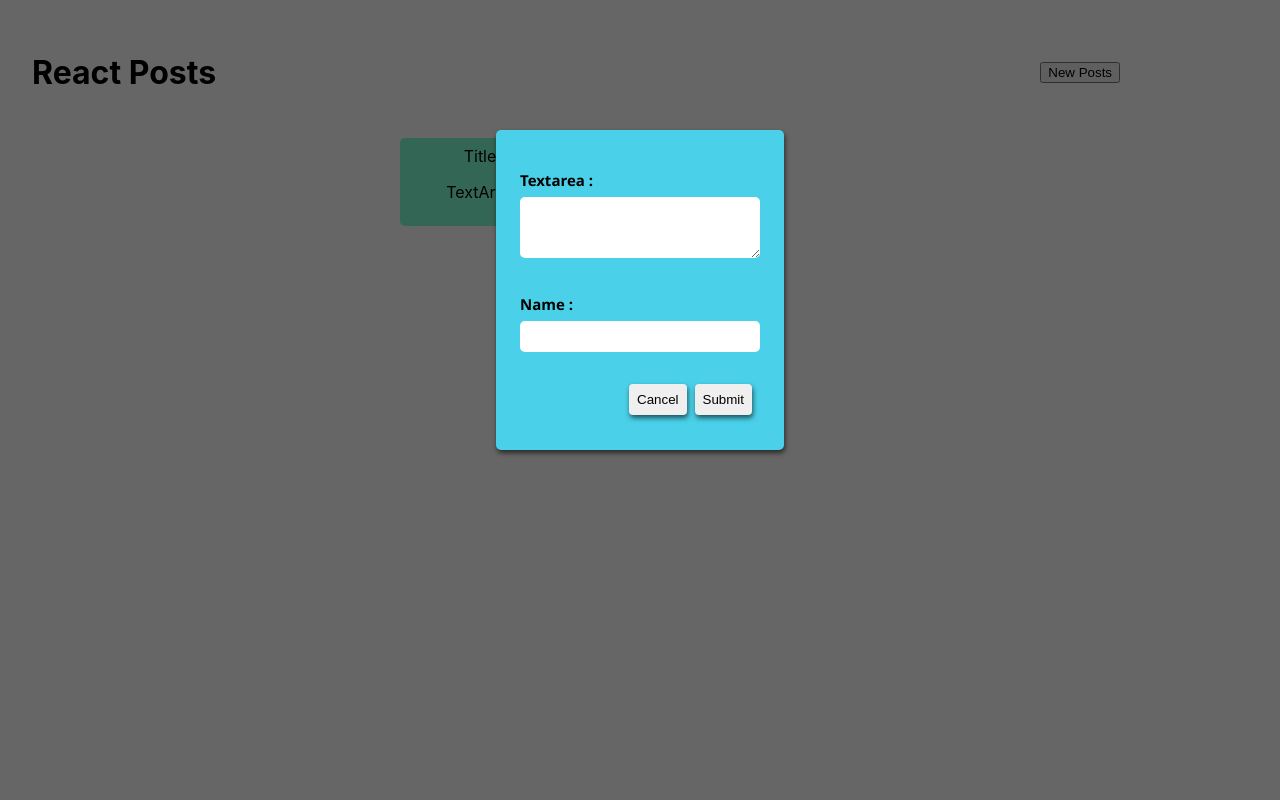
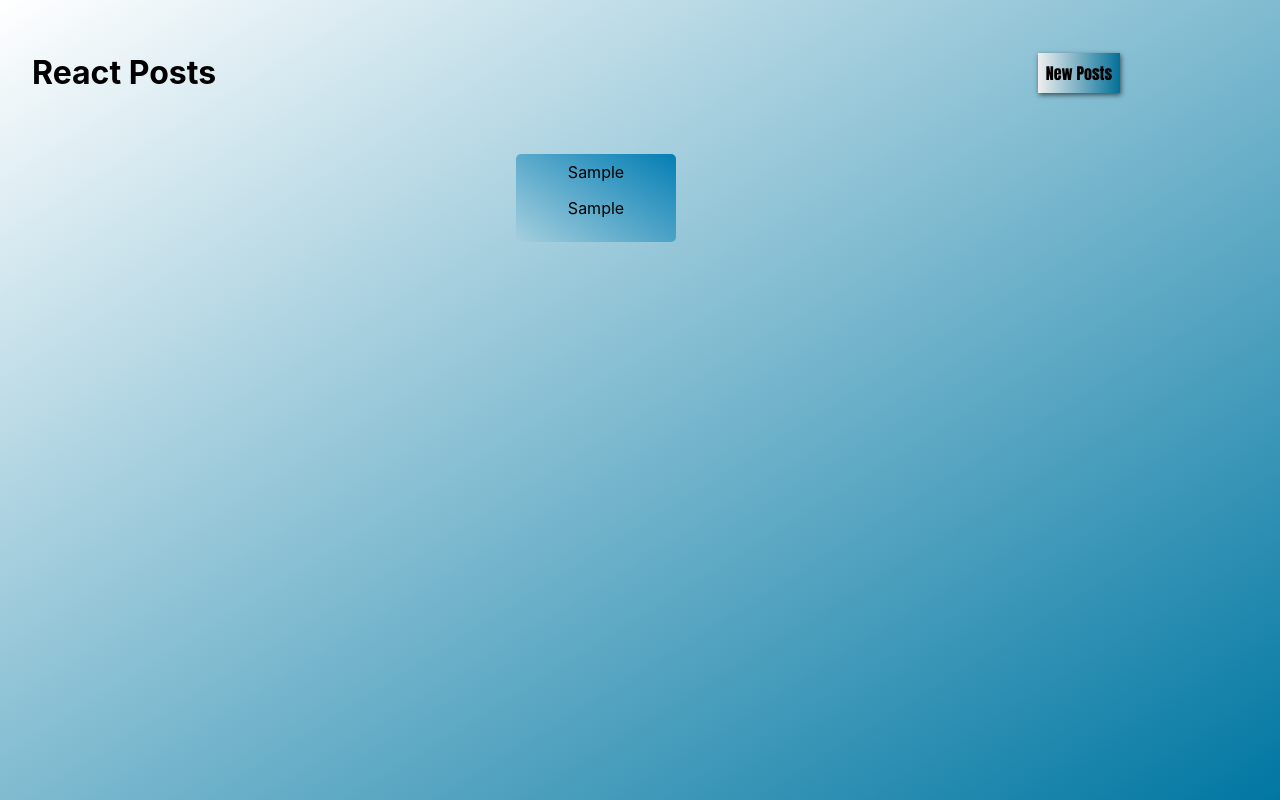
Before and after one commit to Ziaulhuq/React-Posts, a React (Create React App) app: page / in a window 1280 px wide. Both pictures are taken after typing "Sample", "Sample" into the empty fields and a click on the button "Submit". Built offline with nearby package versions, Linux system fonts and the light colour scheme.

Commit message:
colour correction

```diff
--- a/src/Components/Header/Header.module.css
+++ b/src/Components/Header/Header.module.css
@@ -2,4 +2,18 @@
   display: flex;
   justify-content: space-between;
   align-items: center;
+  width: 100%;
 }
+.header button {
+  padding: 0.5rem;
+  font-family: Impact, Haettenschweiler, "Arial Narrow Bold", sans-serif;
+  font-size: medium;
+  background-image: linear-gradient(
+    to right,
+    rgba(255, 0, 0, 0),
+    rgb(3, 112, 152)
+  );
+  box-shadow: 1px 2px 5px rgba(0, 0, 0, 0.6);
+  border: none;
+  cursor: pointer;
+}
--- a/src/Components/NewPosts/NewPosts.jsx
+++ b/src/Components/NewPosts/NewPosts.jsx
@@ -12,10 +12,9 @@ function NewPosts({ onCancel, onAddPosts }) {
       name: enterName,
     };
     onAddPosts(postData);
-    console.log(postData);
-
     setEnterName("");
     setEnterTextArea("");
+    onCancel();
   }
   return (
     <div>
--- a/src/Components/NewPosts/NewPosts.module.css
+++ b/src/Components/NewPosts/NewPosts.module.css
@@ -64,4 +64,7 @@ textarea:focus {
   border: none;
   box-shadow: 1px 3px 5px rgba(0, 0, 0, 0.6);
   cursor: pointer;
+  background-color: rgb(0, 111, 155);
+  color: #fff;
+  font-weight: bolder;
 }
--- a/src/Components/PostList/PostList.jsx
+++ b/src/Components/PostList/PostList.jsx
@@ -11,6 +11,7 @@ function PostList({ isModalVisible, hidemodalHanlder }) {
     setPosts((prevposts) => [postData, ...prevposts]);
     console.log(postData, "postlists");
   }
+
   return (
     <div>
       {isModalVisible && (
@@ -20,8 +21,20 @@ function PostList({ isModalVisible, hidemodalHanlder }) {
       )}
 
       <div className={styles.postlist}>
-        <Posts />
-        <Posts />
+        {posts.length > 0 && (
+          <ul>
+            {posts.map((post) => (
+              <Posts
+                key={post.name}
+                textarea={post.textarea}
+                name={post.name}
+              />
+            ))}
+          </ul>
+        )}
+        {posts.length === 0 && (
+          <p>No posts yet. click the new post button to create post.</p>
+        )}
       </div>
     </div>
   );
--- a/src/Components/Posts/Posts.jsx
+++ b/src/Components/Posts/Posts.jsx
@@ -1,11 +1,11 @@
 import React from "react";
 import styles from "./Posts.module.css";
 
-function Posts() {
+function Posts({ textarea, name }) {
   return (
     <div className={styles.posts}>
-      <div>Title</div>
-      <p>TextArea</p>
+      <div>{textarea}</div>
+      <p>{name}</p>
     </div>
   );
 }
--- a/src/Components/Posts/Posts.module.css
+++ b/src/Components/Posts/Posts.module.css
@@ -1,6 +1,10 @@
 .posts {
   width: 10rem;
-  background-color: aquamarine;
+  background-image: linear-gradient(
+    to top right,
+    rgba(1, 52, 77, 0),
+    rgb(3, 126, 180)
+  );
   border-radius: 5px;
   text-align: center;
   padding: 0.5rem;
--- a/src/index.css
+++ b/src/index.css
@@ -13,6 +13,12 @@ body {
     sans-serif;
   -webkit-font-smoothing: antialiased;
   -moz-osx-font-smoothing: grayscale;
+  background-image: linear-gradient(
+    to bottom right,
+    rgba(255, 0, 0, 0),
+    rgb(0, 119, 162)
+  );
+  height: 100vh;
 }
 
 code {
```
